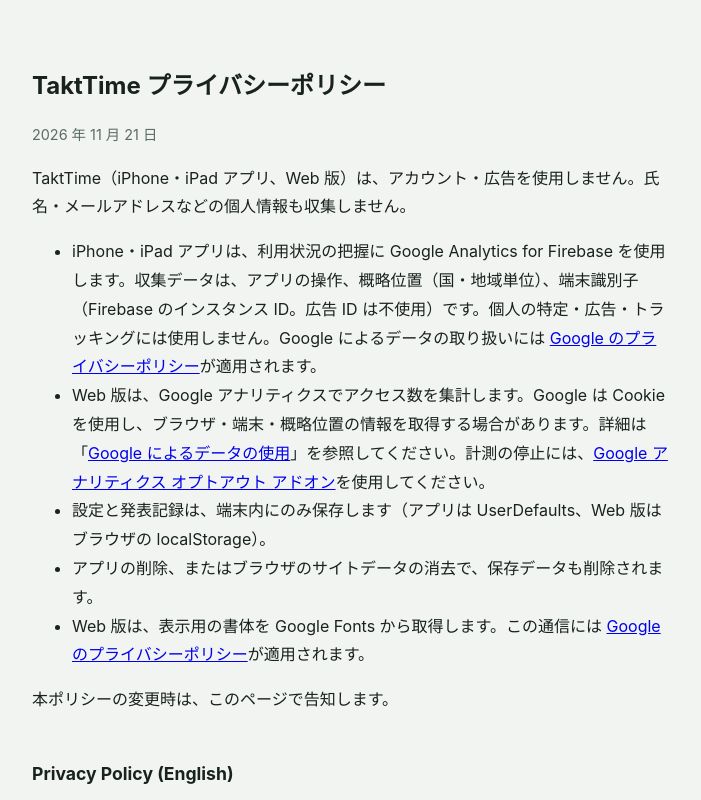
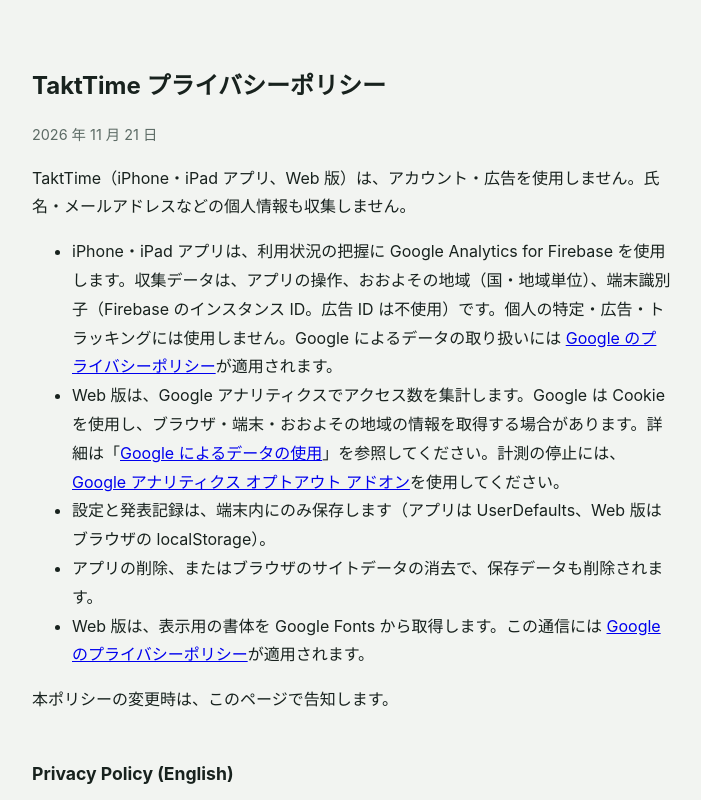
Before and after one commit to zero3kw/TaktTime, a plain HTML site: page docs/privacy.html in a window 1280 px wide. Shown: the top 800 px of the page, without its empty margins (288-989 px from the left). Drawn offline with Linux system fonts and the light colour scheme.

Commit message:
Privacy policy: back to おおよその地域

```diff
--- a/docs/privacy.html
+++ b/docs/privacy.html
@@ -21,8 +21,8 @@
 <p class="date">2026 年 11 月 21 日</p>
 <p>TaktTime（iPhone・iPad アプリ、Web 版）は、アカウント・広告を使用しません。氏名・メールアドレスなどの個人情報も収集しません。</p>
 <ul>
-  <li>iPhone・iPad アプリは、利用状況の把握に Google Analytics for Firebase を使用します。収集データは、アプリの操作、概略位置（国・地域単位）、端末識別子（Firebase のインスタンス ID。広告 ID は不使用）です。個人の特定・広告・トラッキングには使用しません。Google によるデータの取り扱いには <a href="https://policies.google.com/privacy">Google のプライバシーポリシー</a>が適用されます。</li>
-  <li>Web 版は、Google アナリティクスでアクセス数を集計します。Google は Cookie を使用し、ブラウザ・端末・概略位置の情報を取得する場合があります。詳細は「<a href="https://policies.google.com/technologies/partner-sites?hl=ja">Google によるデータの使用</a>」を参照してください。計測の停止には、<a href="https://tools.google.com/dlpage/gaoptout?hl=ja">Google アナリティクス オプトアウト アドオン</a>を使用してください。</li>
+  <li>iPhone・iPad アプリは、利用状況の把握に Google Analytics for Firebase を使用します。収集データは、アプリの操作、おおよその地域（国・地域単位）、端末識別子（Firebase のインスタンス ID。広告 ID は不使用）です。個人の特定・広告・トラッキングには使用しません。Google によるデータの取り扱いには <a href="https://policies.google.com/privacy">Google のプライバシーポリシー</a>が適用されます。</li>
+  <li>Web 版は、Google アナリティクスでアクセス数を集計します。Google は Cookie を使用し、ブラウザ・端末・おおよその地域の情報を取得する場合があります。詳細は「<a href="https://policies.google.com/technologies/partner-sites?hl=ja">Google によるデータの使用</a>」を参照してください。計測の停止には、<a href="https://tools.google.com/dlpage/gaoptout?hl=ja">Google アナリティクス オプトアウト アドオン</a>を使用してください。</li>
   <li>設定と発表記録は、端末内にのみ保存します（アプリは UserDefaults、Web 版はブラウザの localStorage）。</li>
   <li>アプリの削除、またはブラウザのサイトデータの消去で、保存データも削除されます。</li>
   <li>Web 版は、表示用の書体を Google Fonts から取得します。この通信には <a href="https://policies.google.com/privacy">Google のプライバシーポリシー</a>が適用されます。</li>
```
